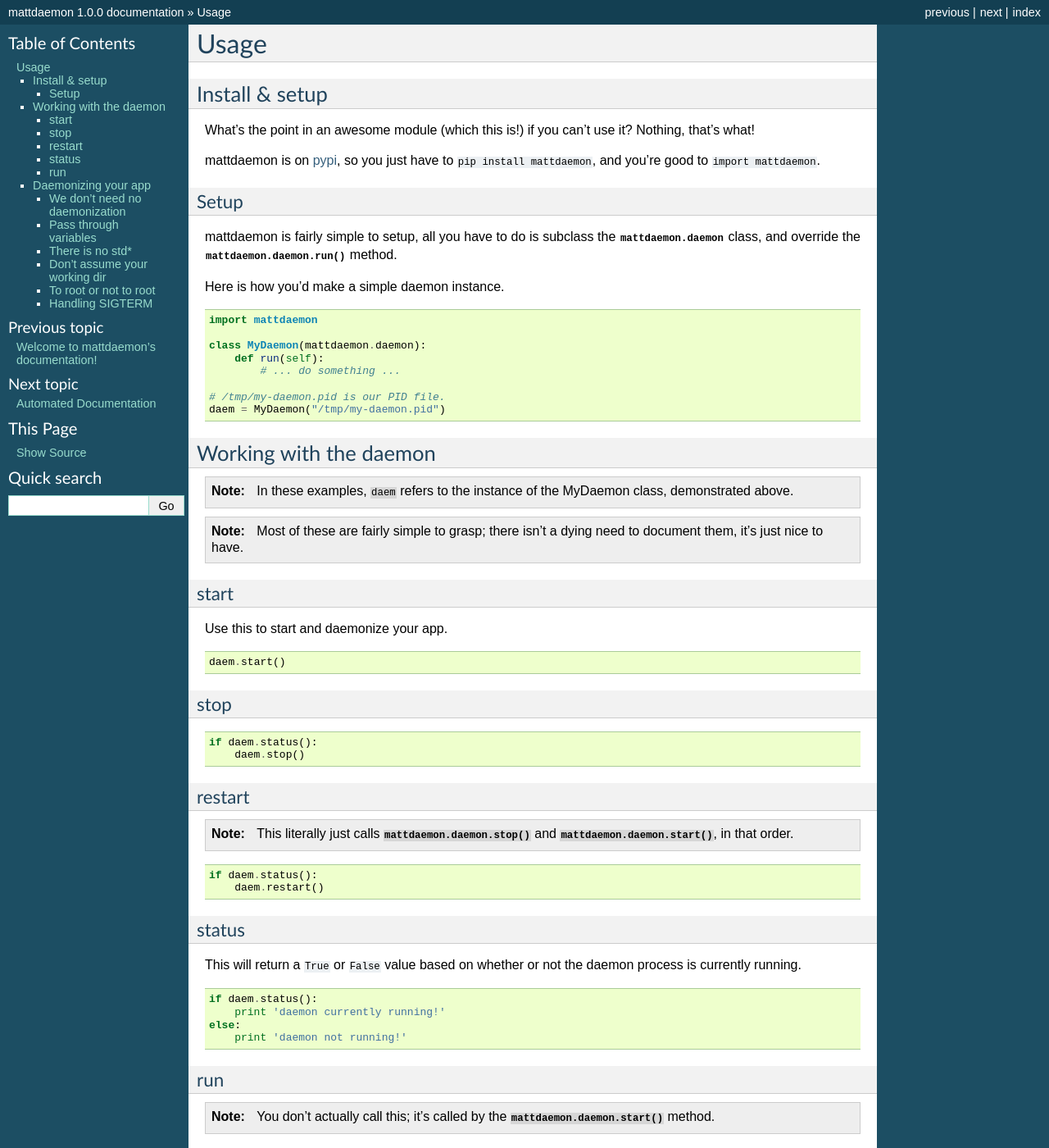
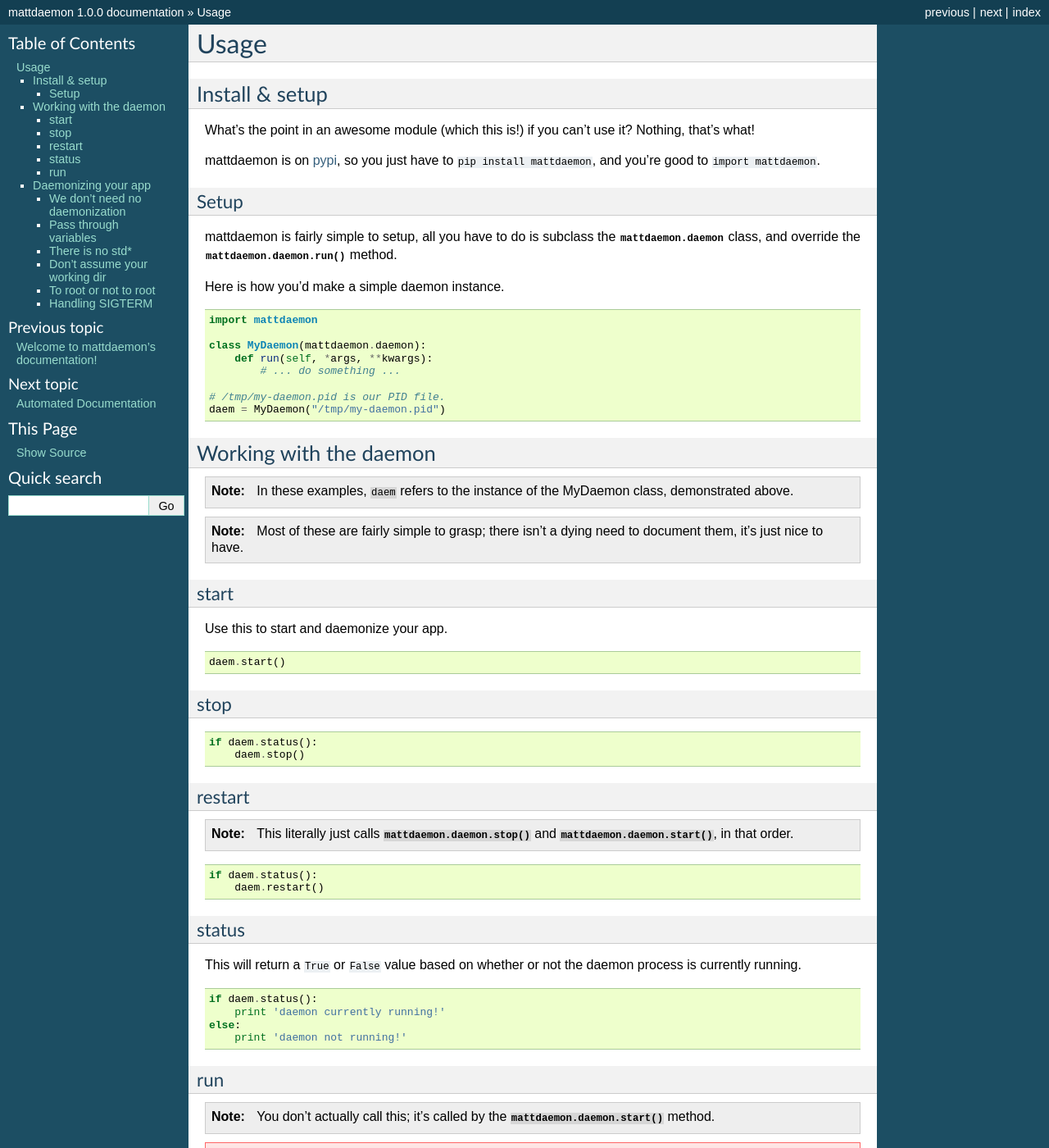
Before and after one commit to sysr-q/mattdaemon, a Sphinx documentation site: the page built from docs/usage.rst, in a window 1280 px wide and 1400 px high. Shown: the whole window at 82% size. Built offline with Sphinx 7.4.7, drawn with Linux system fonts in a browser that asks for light colours; some of the changed text lies outside the part shown.

Commit message:
Fixed documentation to explain.

```diff
--- a/docs/usage.rst
+++ b/docs/usage.rst
@@ -25,7 +25,7 @@
     import mattdaemon
 
     class MyDaemon(mattdaemon.daemon):
-        def run(self):
+        def run(self, *args, **kwargs):
             # ... do something ...
 
     # /tmp/my-daemon.pid is our PID file.
@@ -81,6 +81,8 @@
 ^^^
 .. note::
     You don't actually call this; it's called by the :func:`mattdaemon.daemon.start` method.
+.. warning::
+    If you don't add the ``*args`` and ``**kwargs`` variables to the function, all sorts of hell might break loose.
 
 This is the method you override to get your daemon calling what you want it to call.
 
@@ -89,7 +91,7 @@
     import mattdaemon
 
     class MyDaemon(mattdaemon.daemon):
-        def run(self):
+        def run(self, *args, **kwargs):
             # ...
 
 Daemonizing your app
```
